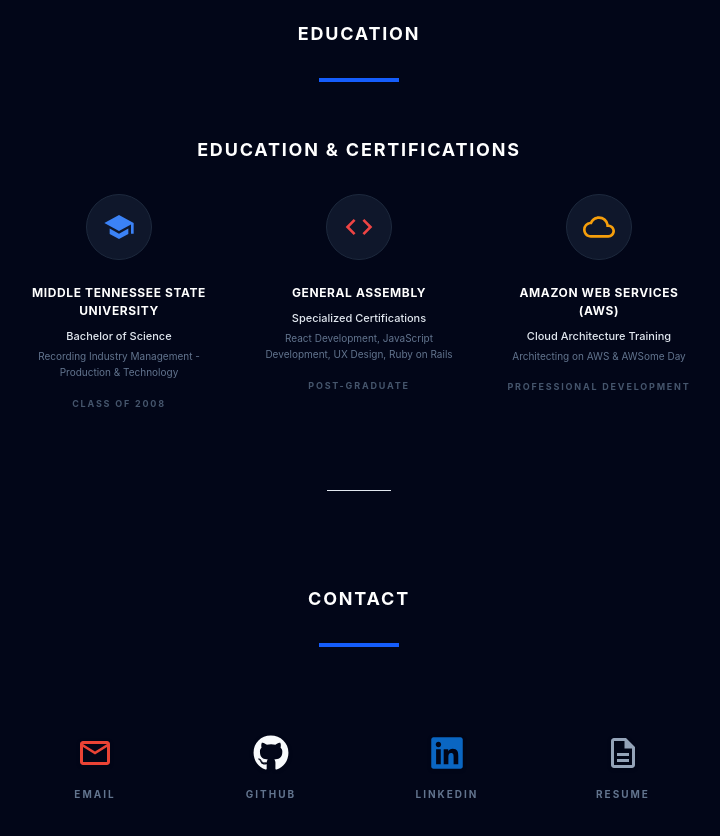
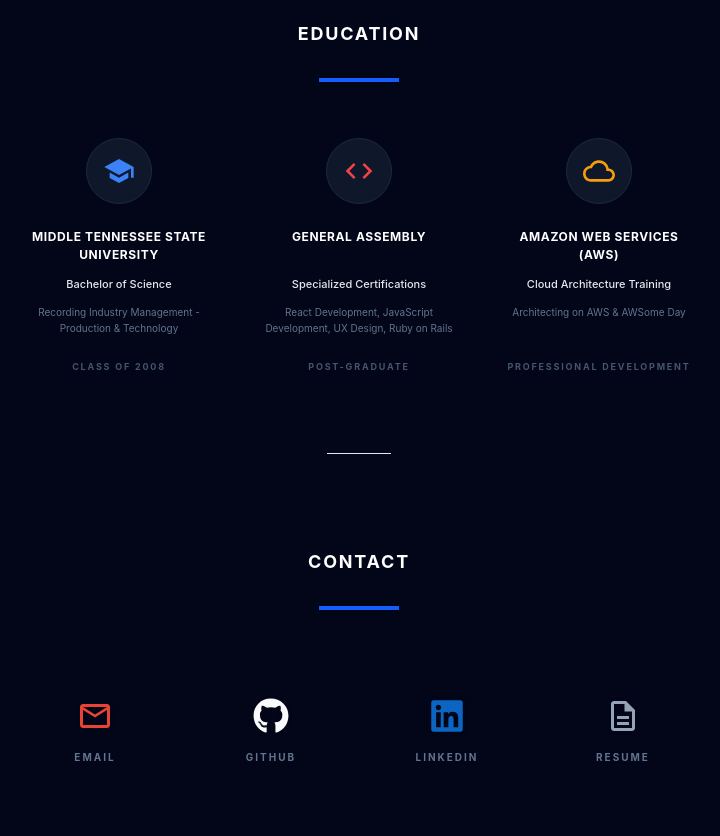
Before and after one commit to ramckinney86/portfolio-app, a React (Vite) app: page / in a window 1280 px wide. Shown: the part 4040-4876 px from the top of the page, without its empty margins (281-1001 px from the left). Built offline with nearby package versions, Linux system fonts and the light colour scheme; the HTML template or start-up script is replaced by a standard one.

Commit message:
cleaned up education component

```diff
--- a/src/components/Education.jsx
+++ b/src/components/Education.jsx
@@ -4,18 +4,15 @@
 const Education = () => {
   return (
     <div className="max-w-5xl mx-auto px-6 py-4">
-      <h2 className="text-white font-bold tracking-widest uppercase text-[14px] mb-16 text-center">
-        Education & Certifications
-      </h2>
       <div className="grid grid-cols-1 md:grid-cols-3 gap-12">
         {educationData.map((edu) => (
           <div key={edu.institution} className="flex flex-col items-center text-center group">
             <div className="mb-6 p-4 rounded-full bg-slate-900 border border-slate-800 transition-all duration-300 group-hover:border-slate-500 group-hover:scale-110">
               <edu.icon size={32} style={{ color: edu.color }} />
             </div>
-            <h3 className="text-white font-bold text-[12px] uppercase tracking-wider mb-2">{edu.institution}</h3>
-            <p className="text-slate-200 text-[11px] font-medium mb-1">{edu.degree}</p>
-            <p className="text-slate-500 text-[10px] leading-relaxed mb-4 max-w-[200px]">{edu.focus}</p>
+            <h3 className="text-white font-bold text-[12px] uppercase tracking-wider h-10 mb-2">{edu.institution}</h3>
+            <p className="text-slate-200 text-[11px] font-medium h-6 mb-1">{edu.degree}</p>
+            <p className="text-slate-500 text-[10px] leading-relaxed h-10 mb-4 max-w-[200px]">{edu.focus}</p>
             <span className="text-[9px] font-bold uppercase tracking-[0.2em] text-slate-600">{edu.date}</span>
           </div>
         ))}
```
